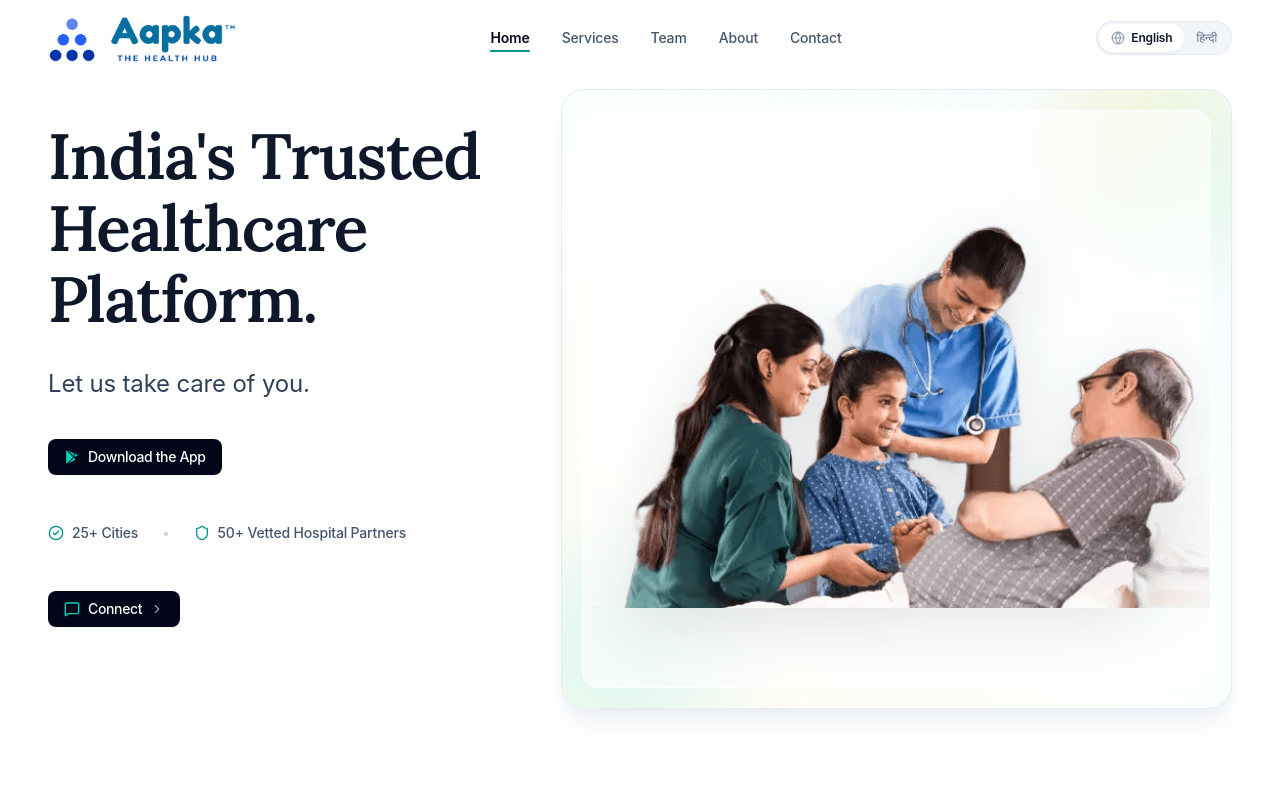
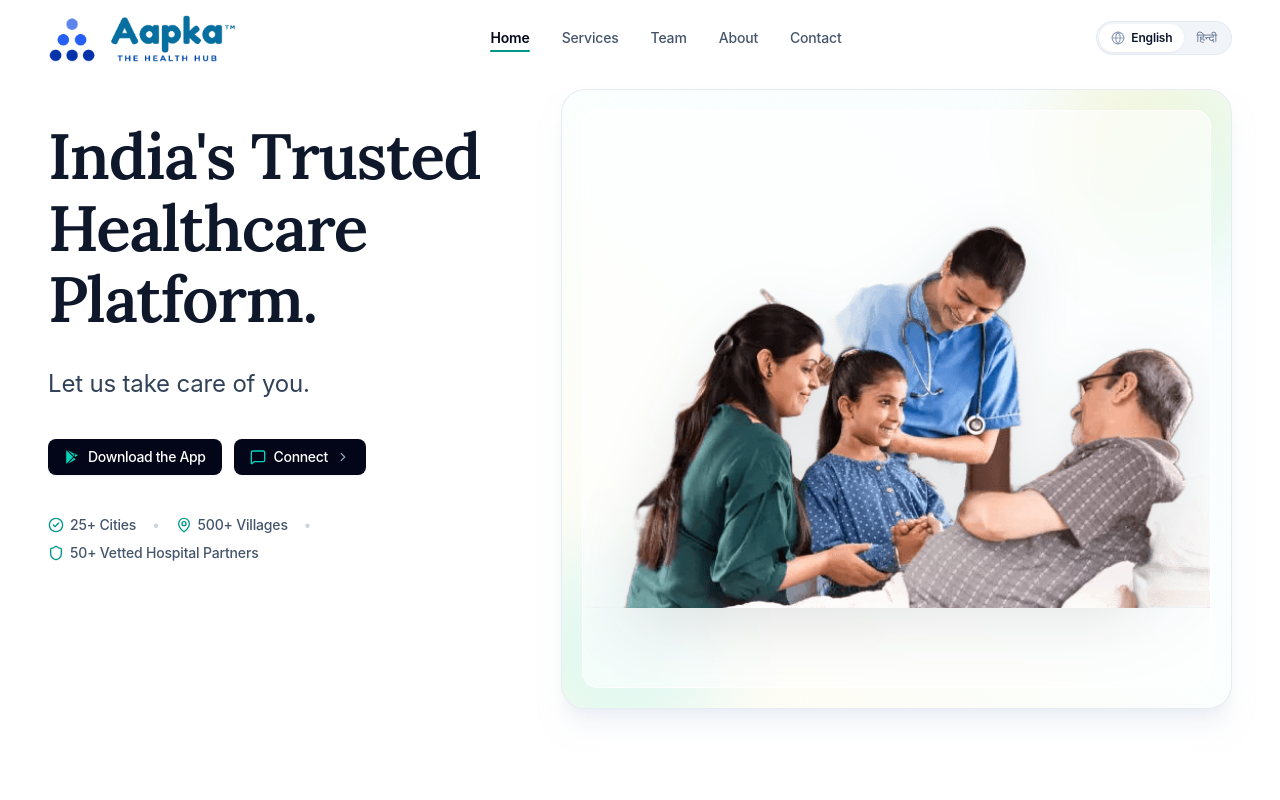
Before and after one commit to aapkatech/Aapka, a React (Vite) app: page / in a window 1280 px wide. Shown: the top 800 px of the page. Built offline with nearby package versions, Linux system fonts and the light colour scheme; a web font is replaced by a local one.

Commit message:
feat(hero): place Connect button beside Download App, apply OS-aware store routing, and update trust metrics

```diff
--- a/src/components/Hero.tsx
+++ b/src/components/Hero.tsx
@@ -1,7 +1,9 @@
 import React, { useState } from 'react';
 import { motion, AnimatePresence } from 'framer-motion';
-import { CheckCircle2, Shield, PhoneCall, ChevronRight, MessageSquare } from 'lucide-react';
+import { CheckCircle2, MapPin, Shield, PhoneCall, ChevronRight, MessageSquare } from 'lucide-react';
 import { WhatsAppIcon } from './WhatsAppContactSection';
+import { StoreBadgeIcon } from './StoreBadgeIcon';
+import { getAppStoreUrl, handleAppDownloadClick, isIOSDevice } from '../utils/appDownload';
 import type { Translations } from '../i18n/translations';
 
 interface HeroProps {
@@ -16,9 +18,14 @@ export const Hero: React.FC<HeroProps> = ({ t }) => {
   const preHeadline = t?.preHeadline;
   const headline = t?.headline || "India's Trusted Healthcare Platform.";
   const subheadline = t?.subheadline || "Let us take care of you.";
-  const communitiesSupported = t?.communitiesSupported || "20+ Cities Covered";
-  const hospitalPartners = t?.hospitalPartners || "46+ Vetted Hospital Partners";
+  const communitiesSupported = t?.communitiesSupported || "25+ Cities";
+  const villagesCovered = t?.villagesCovered || "500+ Villages";
+  const hospitalPartners = t?.hospitalPartners || "50+ Vetted Hospital Partners";
   const downloadApp = t?.downloadApp || "Download the App";
+  const connectLabel = t?.connectLabel || "Connect";
+
+  const isIOS = isIOSDevice();
+  const appStoreUrl = getAppStoreUrl();
 
   const whatsappNumber = "9667033044";
   const formattedWhatsApp = "+91 96670 33044";
@@ -35,7 +42,7 @@ export const Hero: React.FC<HeroProps> = ({ t }) => {
         <div className="grid grid-cols-1 lg:grid-cols-12 gap-8 lg:gap-12 items-start">
 
           {/* Left Column: Classic, High-Trust Editorial Narrative */}
-          <div className="lg:col-span-6 xl:col-span-5 space-y-6 sm:space-y-7 text-left pt-2 sm:pt-4 lg:pt-6 xl:pt-8 pb-2 lg:pb-6">
+          <div className="lg:col-span-6 xl:col-span-5 space-y-6 sm:space-y-7 text-left pt-2 sm:pt-4 lg:pt-6 xl:pt-8 pb-2 lg:pb-6 relative z-30">
 
             {/* Pre-headline (Optional) */}
             {preHeadline && (
@@ -55,45 +62,30 @@ export const Hero: React.FC<HeroProps> = ({ t }) => {
               {subheadline}
             </p>
 
-            {/* Small 'Download the App' Action */}
-            <div className="pt-2">
+            {/* Primary Actions: OS-Aware App Download + Connect Side-by-Side */}
+            <div className="pt-2 relative sm:static flex flex-wrap items-center gap-3">
+              {/* Smart OS-Aware Download Button: App Store on iOS, Play Store on Android/Default */}
               <a
-                href="https://play.google.com/store/apps/details?id=com.kapp.smartgram&pli=1"
+                href={appStoreUrl}
                 target="_blank"
                 rel="noopener noreferrer"
+                onClick={(e) => handleAppDownloadClick(e, appStoreUrl)}
                 className="inline-flex items-center gap-2 px-4 py-2 rounded-lg bg-slate-950 hover:bg-slate-800 text-white font-medium text-xs sm:text-sm tracking-tight shadow-xs hover:shadow transition-all group"
               >
-                <svg
+                <StoreBadgeIcon
+                  isIOS={isIOS}
                   className="w-4 h-4 fill-current text-teal-400 group-hover:scale-110 transition-transform shrink-0"
-                  viewBox="0 0 24 24"
-                  aria-hidden="true"
-                >
-                  <path d="M3.609 1.814L13.793 12 3.61 22.186c-.195-.195-.31-.476-.31-.786V2.6c0-.31.115-.591.31-.786zm11.238 11.24l2.585 2.586-11.45 6.47 8.865-9.056zm0-2.108L5.982 1.89l11.45 6.47-2.585 2.586zm1.485 1.054l3.52-1.987c.666-.376.666-.99 0-1.366l-3.52-1.987-2.109 2.109 2.109 2.231z"/>
-                </svg>
+                />
                 <span>{downloadApp}</span>
               </a>
-            </div>
 
-            {/* Micro-Trust Signals */}
-            <div className="pt-3 sm:pt-5 flex flex-wrap items-center gap-y-2 gap-x-6 text-xs sm:text-sm font-medium text-slate-600">
-              <div className="flex items-center gap-2">
-                <CheckCircle2 className="w-4 h-4 text-teal-600 shrink-0" />
-                <span>{communitiesSupported}</span>
-              </div>
-              <span className="hidden sm:inline text-slate-300">•</span>
-              <div className="flex items-center gap-2">
-                <Shield className="w-4 h-4 text-teal-600 shrink-0" />
-                <span>{hospitalPartners}</span>
-              </div>
-            </div>
-
-            {/* Premium Connect Action (Matching Space Below 20+ Cities Covered) */}
+              {/* Premium Connect Action right next to Download App */}
               <div
-              className="pt-3 sm:pt-5 relative inline-block"
+                className="static sm:relative inline-block"
                 onMouseEnter={() => setConnectOpen(true)}
                 onMouseLeave={() => setConnectOpen(false)}
               >
-              <div className="relative inline-flex items-center">
+                <div className="static sm:relative inline-flex items-center">
                   {/* Connect Button */}
                   <button
                     type="button"
@@ -103,11 +95,11 @@ export const Hero: React.FC<HeroProps> = ({ t }) => {
                     className="inline-flex items-center gap-2 px-4 py-2 rounded-lg bg-slate-950 hover:bg-slate-800 text-white font-medium text-xs sm:text-sm tracking-tight shadow-xs hover:shadow transition-all group/btn cursor-pointer"
                   >
                     <MessageSquare className="w-4 h-4 text-teal-400 group-hover/btn:scale-110 transition-transform shrink-0" />
-                  <span>Connect</span>
+                    <span>{connectLabel}</span>
                     <ChevronRight className={`w-3.5 h-3.5 text-slate-400 transition-transform duration-200 ${connectOpen ? 'rotate-90 sm:rotate-0 sm:translate-x-0.5 text-teal-400' : 'group-hover/btn:translate-x-0.5'}`} />
                   </button>
 
-                {/* Professional Right-Side Flyout Menu */}
+                  {/* Responsive Flyout Menu (Below on mobile, Right-side on sm+) */}
                   <AnimatePresence>
                     {connectOpen && (
                       <motion.div
@@ -115,14 +107,14 @@ export const Hero: React.FC<HeroProps> = ({ t }) => {
                         animate={{ opacity: 1, x: 0, scale: 1 }}
                         exit={{ opacity: 0, x: -6, scale: 0.98 }}
                         transition={{ duration: 0.16, ease: "easeOut" }}
-                      className="absolute left-0 sm:left-full top-full sm:top-1/2 mt-2 sm:mt-0 sm:-translate-y-1/2 sm:ml-3 z-40"
+                        className="absolute left-0 top-full mt-2 sm:left-full sm:top-1/2 sm:mt-0 sm:-translate-y-1/2 sm:ml-3 z-40"
                       >
                         {/* Invisible hover bridge to prevent premature closure */}
                         <div className="hidden sm:block absolute -left-3 top-0 bottom-0 w-3 pointer-events-auto" />
 
                         <div className="relative w-64 sm:w-72 bg-white rounded-2xl shadow-xl shadow-slate-900/15 border border-slate-200/90 p-2 space-y-1">
 
-                        {/* Caret pointing left towards the Connect button */}
+                          {/* Caret pointing left towards the Connect button on desktop */}
                           <div className="hidden sm:block absolute -left-1.5 top-1/2 -translate-y-1/2 w-3 h-3 bg-white border-l border-b border-slate-200/90 rotate-45 transform" />
 
                           {/* Option 1: Connect on WhatsApp */}
@@ -169,6 +161,25 @@ export const Hero: React.FC<HeroProps> = ({ t }) => {
                   </AnimatePresence>
                 </div>
               </div>
+            </div>
+
+            {/* Micro-Trust Signals: 25+ Cities, 500+ Villages, 50+ Vetted Hospital Partners */}
+            <div className="pt-2 sm:pt-3 flex flex-wrap items-center gap-y-2 gap-x-4 text-xs sm:text-sm font-medium text-slate-600">
+              <div className="flex items-center gap-1.5">
+                <CheckCircle2 className="w-4 h-4 text-teal-600 shrink-0" />
+                <span>{communitiesSupported}</span>
+              </div>
+              <span className="hidden sm:inline text-slate-300">•</span>
+              <div className="flex items-center gap-1.5">
+                <MapPin className="w-4 h-4 text-teal-600 shrink-0" />
+                <span>{villagesCovered}</span>
+              </div>
+              <span className="hidden sm:inline text-slate-300">•</span>
+              <div className="flex items-center gap-1.5">
+                <Shield className="w-4 h-4 text-teal-600 shrink-0" />
+                <span>{hospitalPartners}</span>
+              </div>
+            </div>
 
           </div>
 
```
Lines whose indentation alone changed are shown as unchanged.
